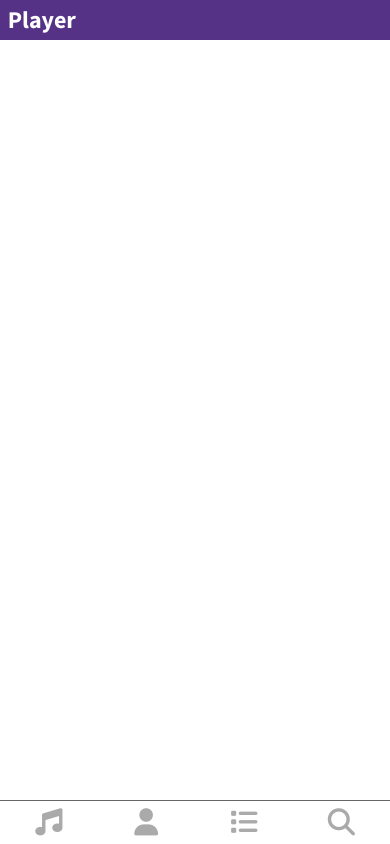
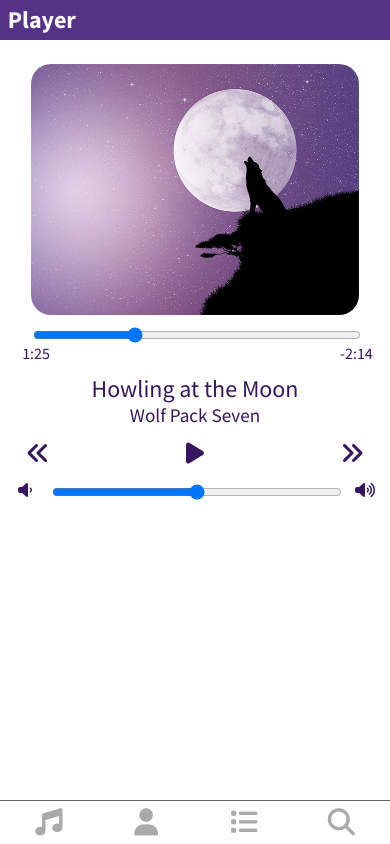
Before and after one commit to KevinGodinho/Music-Player, a plain HTML site: page start/player.html in a window 390 px wide. Drawn offline with Linux system fonts and the light colour scheme.

Commit message:
Done for Now
Finished the design of album, artist, and player pages for mobile devices. It looks good on phones and tablets. Did not create a version for desktops as this is supposed to be an for smaller devices. Some ideas for making this a larger more in depth project would be to add javascript to make the search option work. There could also be some sort of mp3 API that could be linked where music can actually be played as well. The list icon can be designed with functionality still too. I was able to learn a lot from this project and gather some great templates to model other projects after.

```diff
--- a/start/player.html
+++ b/start/player.html
@@ -26,7 +26,26 @@
 
 <!-- PAGE CONTENT GOES HERE -->
     <main class="player">
+        <div class="photo">
+            <img src="images/howl650.jpg" alt="cover" sizes="(min-width 29em) 50vw, 100vw" srcset="images/howl650.jpg 650w, images/howl750.jpg 750w, images/howl850.jpg 850w, images/howl950.jpg 950w">
+        </div>
 
+	    <div class="startTime">1:25</div>
+	    <div class="time"><input type="range" name="volume" min="0" max="100" value="30"></div>
+        <div class="endTime">-2:14</div>
+
+	    <div class="title">
+		    <span>Howling at the Moon</span>
+		    <span>Wolf Pack Seven</span>
+	    </div>
+
+	    <div class="previous"><span class="fa fa-angle-double-left"></span></div>
+	    <div class="play"><span class="fa fa-play"></span></div>
+	    <div class="next"><span class="fa fa-angle-double-right"></span></div>
+
+	    <div class="voldn"><span class="fa fa-volume-down"></span></div>
+	    <div class="volume"><span><input type="range" name="volume" min="0" max="100"></span></div>
+	    <div class="volup"><span class="fa fa-volume-up"></span></div>
     </main>
 
 
--- a/start/styles.css
+++ b/start/styles.css
@@ -233,6 +233,100 @@ main.artist div:nth-child(2) {
     padding-left: 5%;
 }
 
+/* MAIN PLAYER */
+main.player {
+    display: grid;
+    grid-template-columns: 50px auto 50px;
+    grid-auto-rows: auto;
+    grid-template-areas:
+        'photo photo photo'
+        'time time time'
+        'startTime empty endTime'
+        'title title title'
+        'prev play next'
+        'dn vol up';
+    margin-top: 1.5rem;
+}
+
+main.player div.photo {grid-area: photo;}
+
+main.player div.photo img {
+    width: 84%;
+    margin: 0 0 .5rem 8%;
+    border-radius: 20px;
+}
+
+main.player div.time {
+    grid-area: time;
+    justify-self: center;
+    width: 84%;
+}
+
+main.player div.time input {
+    width: 100%;
+}
+
+main.player div.startTime {
+    grid-area: startTime;
+    text-align: right;
+}
+
+main.player div.endTime {grid-area: endTime;}
+
+main.player div.title {grid-area: title;}
+
+main.player div.title span {
+    display: block;
+    text-align: center;
+}
+
+main.player div.title span:nth-child(1) {
+    font-size: 1.5rem;
+    padding: 1rem 0 .3rem 0;
+}
+
+main.player div.title span:nth-child(2) {
+    font-size: 1.2rem;
+    padding-bottom: 1rem;
+}
+
+main.player div.previous {
+    grid-area: prev;
+    justify-self: end;
+    font-size: 1.5rem;
+}
+
+main.player div.play {
+    grid-area: play;
+    justify-self: center;
+    font-size: 1.5rem;
+    padding-bottom: 1rem;
+}
+
+main.player div.next {
+    grid-area: next;
+    justify-self: start;
+    font-size: 1.5rem;
+}
+
+main.player div.voldn {
+    grid-area: dn;
+    justify-self: center;
+}
+
+main.player div.volume {
+    grid-area: vol;
+}
+
+main.player div.volume input {
+    width: 100%;
+}
+
+main.player div.volup {
+    grid-area: up;
+    justify-self: center;
+}
+
 
 
 /* START OF MEDIUM LAYOUT WITH QUERY */
@@ -253,4 +347,18 @@ main.artist div:nth-child(2) {
         grid-template-columns: 1fr 1fr;
     }
 
-} // end media query
+
+
+    /* MAIN PLAYER */
+    main.player {
+        grid-template-columns: 50% 50px auto 50px;
+        grid-template-rows: auto;
+
+        grid-template-areas:
+            'photo startTime time endTime'
+            'photo title title title'
+            'photo prev play next'
+            'photo dn vol up';
+    }
+
+}
```
